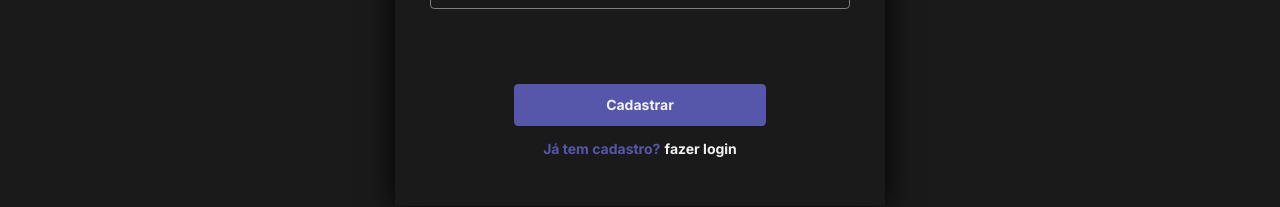
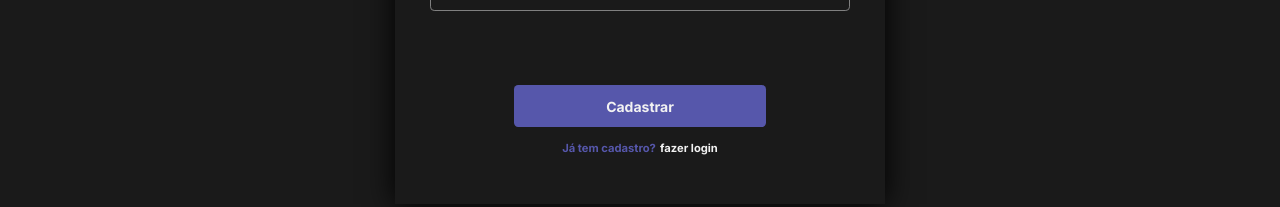
Before and after one commit to kaiomoreira-dev/app-todo, a React (Vite) app: page /register in a window 1280 px wide. Shown: the part 658-865 px from the top of the page. Built offline with nearby package versions, Linux system fonts and the light colour scheme.

Commit message:
alter: font-size for title after butons in login and register

```diff
--- a/src/components/pages/todos/create/Create.module.css
+++ b/src/components/pages/todos/create/Create.module.css
@@ -34,6 +34,7 @@ body{
 .fieldset{
     border: 1px solid black;
     border-radius: 0.3rem;
+    position: relative;
 }
 
 .fieldset > input{
@@ -117,7 +118,7 @@ body{
     }
 
     .title{
-        width: 20rem;
+        width: 24rem;
     }
 
     .form{
--- a/src/components/pages/users/login/Login.module.css
+++ b/src/components/pages/users/login/Login.module.css
@@ -52,6 +52,9 @@ body{
 .fieldset > input:focus {
     border:none
 }
+.footer{
+    font-size: 0.8rem;
+}
 
 .footer button {
     background-color: var(--purple-dark);
--- a/src/components/pages/users/register/Register.module.css
+++ b/src/components/pages/users/register/Register.module.css
@@ -54,6 +54,10 @@ body{
     border:none
 }
 
+.footer{
+    font-size: 0.8rem;
+}
+
 .footer button {
     background-color: var(--purple-dark);
     width: 18rem;
```
